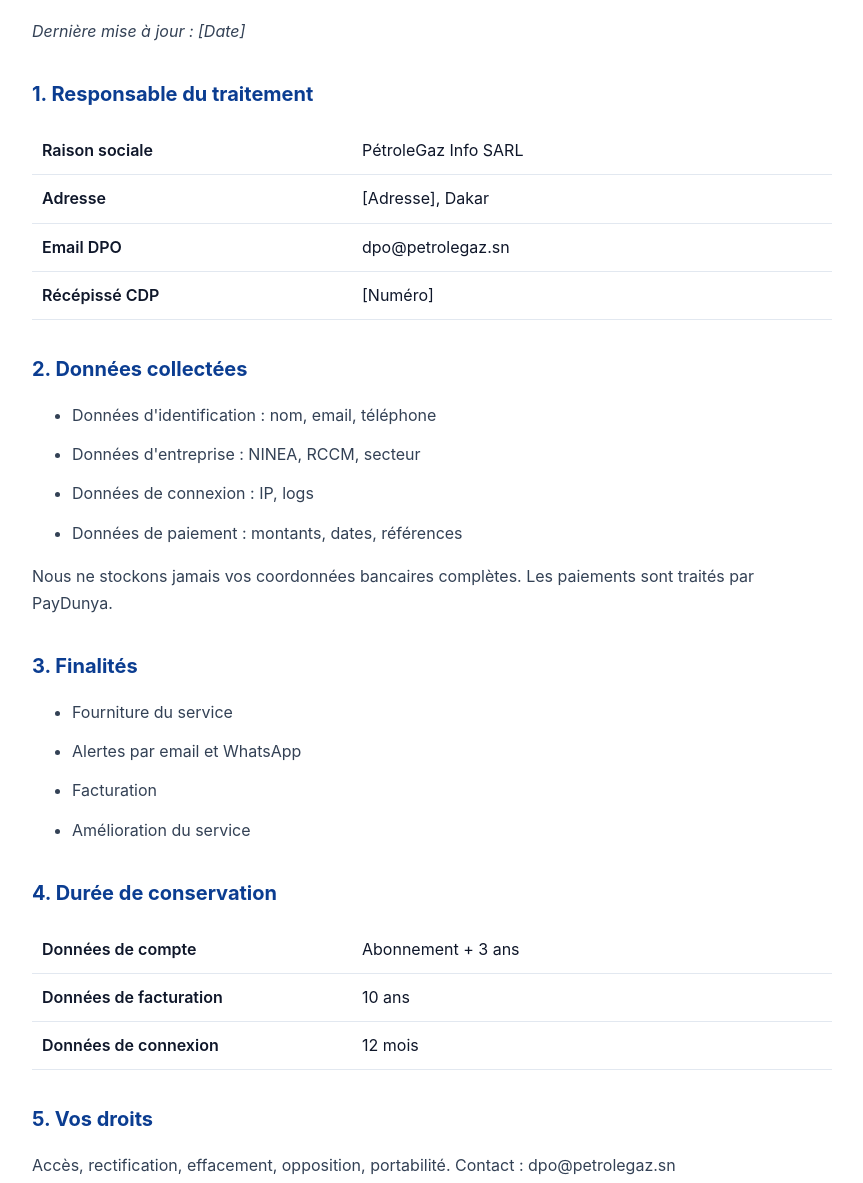
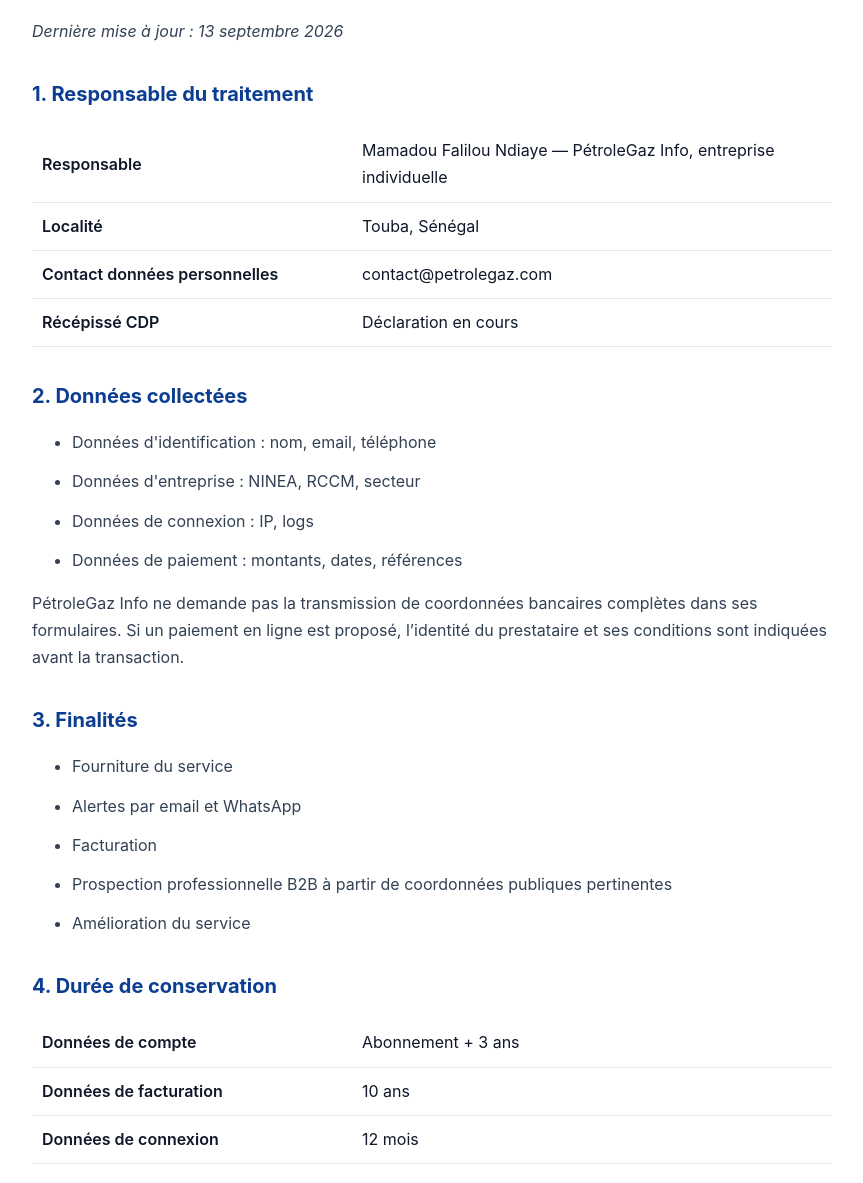
Before and after one commit to falloundiaye7028/petrolegaz-info, a plain HTML site: page legal/confidentialite.html in a window 1280 px wide. Shown: the part 200-1383 px from the top of the page, without its empty margins (208-1071 px from the left). Drawn offline with Linux system fonts and the light colour scheme.

Commit message:
fix: renforcer la transparence de legal/confidentialite.html

```diff
--- a/legal/confidentialite.html
+++ b/legal/confidentialite.html
@@ -8,13 +8,13 @@
 <body>
 <a href="/" class="back">← Retour à l'accueil</a>
 <h1>Politique de Confidentialité</h1>
-<p><em>Dernière mise à jour : [Date]</em></p>
+<p><em>Dernière mise à jour : 13 septembre 2026</em></p>
 <h2>1. Responsable du traitement</h2>
 <table>
-<tr><td>Raison sociale</td><td>PétroleGaz Info SARL</td></tr>
-<tr><td>Adresse</td><td>[Adresse], Dakar</td></tr>
-<tr><td>Email DPO</td><td>dpo@petrolegaz.sn</td></tr>
-<tr><td>Récépissé CDP</td><td>[Numéro]</td></tr>
+<tr><td>Responsable</td><td>Mamadou Falilou Ndiaye — PétroleGaz Info, entreprise individuelle</td></tr>
+<tr><td>Localité</td><td>Touba, Sénégal</td></tr>
+<tr><td>Contact données personnelles</td><td>contact@petrolegaz.com</td></tr>
+<tr><td>Récépissé CDP</td><td>Déclaration en cours</td></tr>
 </table>
 <h2>2. Données collectées</h2>
 <ul>
@@ -23,12 +23,13 @@
 <li>Données de connexion : IP, logs</li>
 <li>Données de paiement : montants, dates, références</li>
 </ul>
-<p>Nous ne stockons jamais vos coordonnées bancaires complètes. Les paiements sont traités par PayDunya.</p>
+<p>PétroleGaz Info ne demande pas la transmission de coordonnées bancaires complètes dans ses formulaires. Si un paiement en ligne est proposé, l’identité du prestataire et ses conditions sont indiquées avant la transaction.</p>
 <h2>3. Finalités</h2>
 <ul>
 <li>Fourniture du service</li>
 <li>Alertes par email et WhatsApp</li>
 <li>Facturation</li>
+<li>Prospection professionnelle B2B à partir de coordonnées publiques pertinentes</li>
 <li>Amélioration du service</li>
 </ul>
 <h2>4. Durée de conservation</h2>
@@ -38,10 +39,12 @@
 <tr><td>Données de connexion</td><td>12 mois</td></tr>
 </table>
 <h2>5. Vos droits</h2>
-<p>Accès, rectification, effacement, opposition, portabilité. Contact : dpo@petrolegaz.sn</p>
+<p>Accès, rectification, effacement et opposition, dans les conditions prévues par les textes applicables. Contact : contact@petrolegaz.com.</p>
 <h2>6. Autorité de contrôle</h2>
 <p>CDP : www.cdp.sn — contactcdp@cdp.sn — +221 33 859 70 30</p>
 <h2>7. Sécurité</h2>
-<p>Chiffrement TLS 1.3, AES-256, contrôle d'accès, sauvegardes quotidiennes.</p>
+<p>Des mesures techniques et organisationnelles adaptées sont appliquées afin de limiter les accès non autorisés, les pertes et les divulgations de données.</p>
+<h2>8. Prestataires et sous-traitants</h2>
+<p>Selon les fonctionnalités utilisées, les données peuvent être traitées par Airtable (base de données), Tally (formulaires), Vercel (hébergement), Resend (emails automatiques), Zoho Mail (messagerie professionnelle) et, lorsqu’un paiement en ligne sera activé, par le prestataire de paiement indiqué au moment de la transaction.</p>
 </body>
 </html>
```
